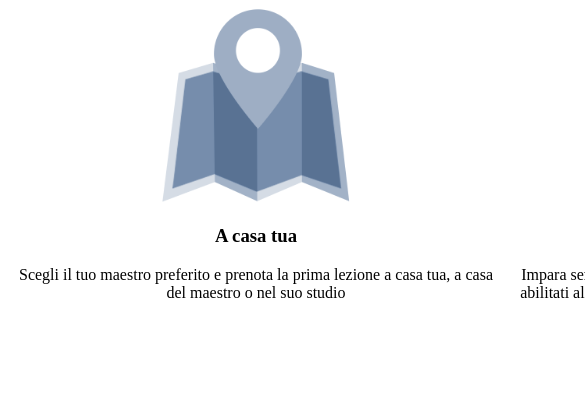
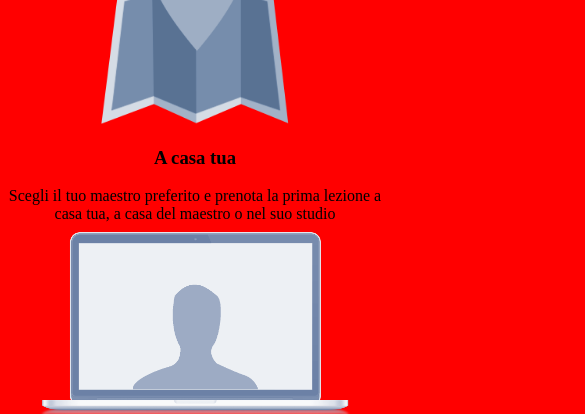
Before and after one commit to davide-bibbo93/html-css-resp-wannabe, a plain HTML site: page index.html in a window 390 px wide. Shown: the part 152-566 px from the top of the page, 585 px wide, since content can reach past the window. Drawn offline with Linux system fonts and the light colour scheme.

Commit message:
Lavoro sui width

```diff
--- a/style.css
+++ b/style.css
@@ -71,3 +71,21 @@ img {
 .clear {
   clear: both;
 }
+
+/* esercitazione media queries: max-width: 420px */
+@media screen and (max-width: 420px){
+  body{
+    background-color: red;
+  }
+
+  .row{
+    width: 100%;
+    margin-left: auto;
+    margin-right: auto;
+    margin-top: 20px;
+  }
+
+  #lezioni .row > .left, #lezioni .row > .right{
+    width: 100%;
+  }
+}
```
